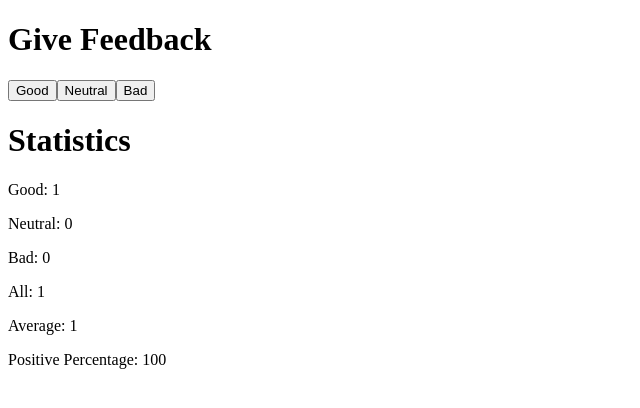
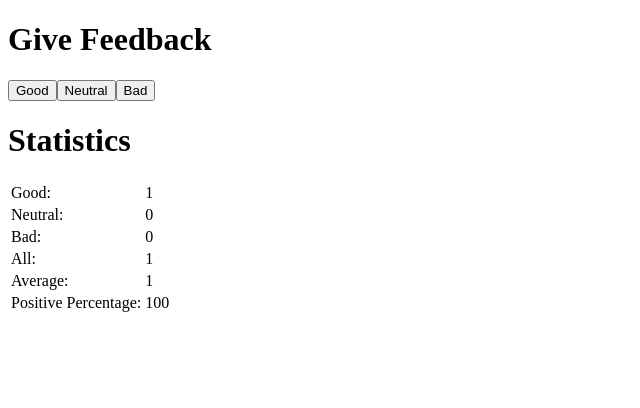
Before and after one commit to r-azh/Fullstack_JS, a React (Vite) app in the folder Part1/excercise/unicaf/: page / in a window 1280 px wide. Both pictures are taken after a click on the button "Good". Shown: the top 408 px of the page, without its empty margins (0-640 px from the left). Built offline with nearby package versions, Linux system fonts and the light colour scheme; the HTML template or start-up script is replaced by a standard one.

Commit message:
Part1-4_excercise 1-11

```diff
--- a/Part1/excercise/unicaf/src/App.jsx
+++ b/Part1/excercise/unicaf/src/App.jsx
@@ -4,9 +4,10 @@
 
 const StatisticLine = ({text, value}) => {
   return (
-    <div>
-      <p>{text}: {value}</p>
-    </div>
+    <tr>
+      <td>{text}: </td>
+      <td> {value}</td>
+    </tr>
   )
 }
 
@@ -19,14 +20,17 @@
     )
   }
   return (
-    <div>
+    <table>
+      <thead/>
+      <tbody>
         <StatisticLine text='Good' value={good} />
         <StatisticLine text='Neutral' value={neutral} />
         <StatisticLine text='Bad' value={bad} />
         <StatisticLine text='All' value={total} />
         <StatisticLine text='Average' value={average} />
         <StatisticLine text='Positive Percentage' value={positivePercentage} />
-    </div>
+      </tbody>
+    </table>
   )
 }
 
```
Also changed, not shown: 1 other file (tests, documents, lock files or other folders). Lines whose indentation alone changed are shown as unchanged.
